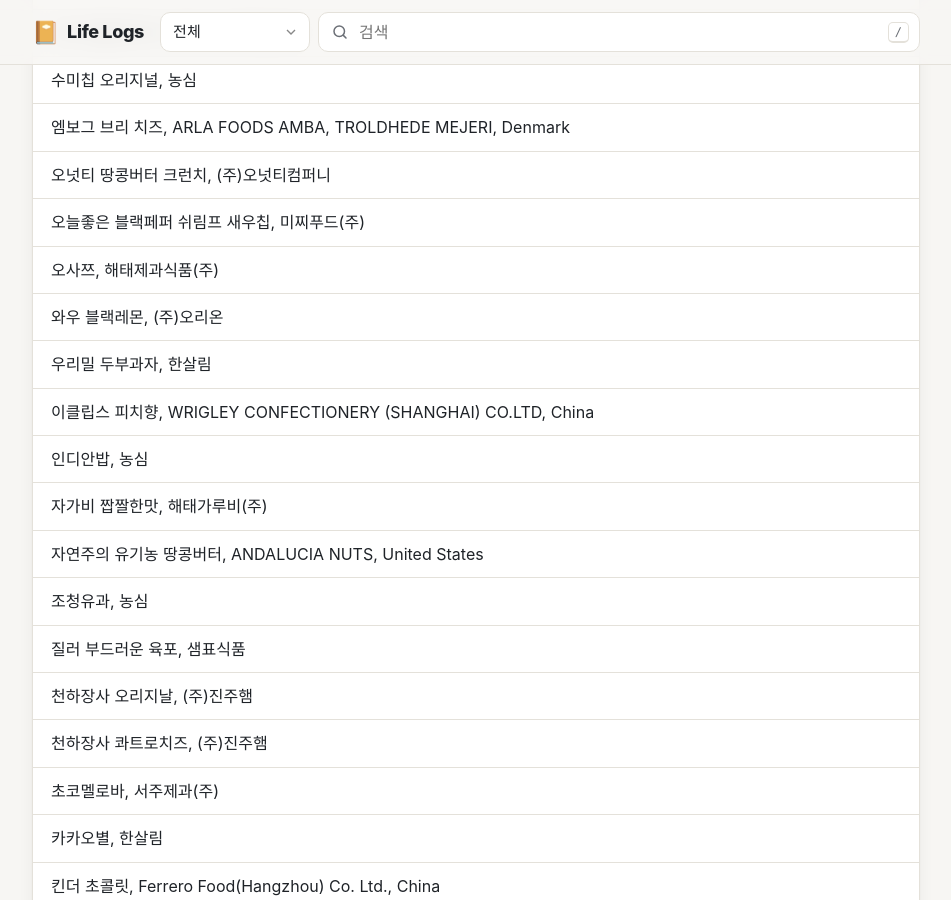
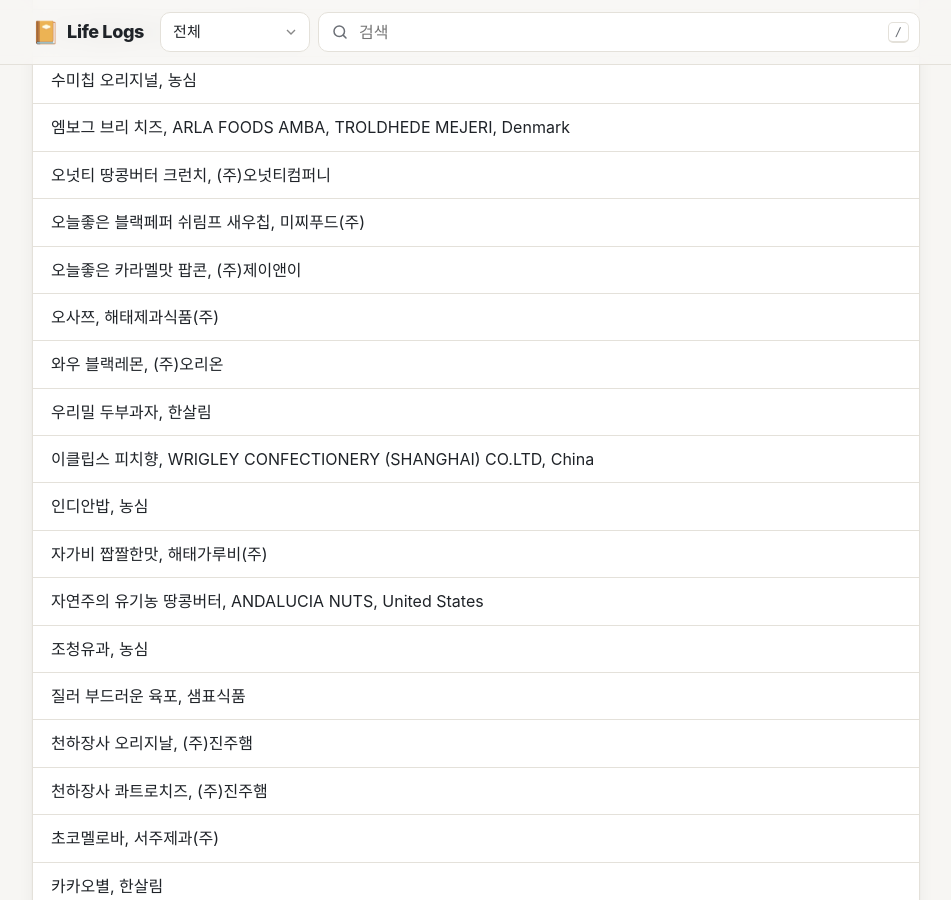
Before and after one commit to izeye/life-logs, a Jekyll site: the page built from foods.md, in a window 1280 px wide and 900 px high, scrolled down 1409 px. Shown: the whole window, without its empty margins (164-1115 px from the left). Built offline with Jekyll 4.4.1, drawn with Linux system fonts in a browser that asks for light colours; some web fonts are replaced; our own code applies the rules of GitHub Pages for plain Markdown files; Markdown is read by kramdown in place of the engine named in the settings.

Commit message:
Add "오늘좋은 카라멜맛 팝콘" entry
Co-Authored-By: Claude Opus 5.5 <noreply@anthropic.com>

```diff
--- a/foods.md
+++ b/foods.md
@@ -30,6 +30,7 @@
 * 엠보그 브리 치즈, ARLA FOODS AMBA, TROLDHEDE MEJERI, Denmark
 * 오넛티 땅콩버터 크런치, (주)오넛티컴퍼니
 * 오늘좋은 블랙페퍼 쉬림프 새우칩, 미찌푸드(주)
+* 오늘좋은 카라멜맛 팝콘, (주)제이앤이
 * 오사쯔, 해태제과식품(주)
 * 와우 블랙레몬, (주)오리온
 * 우리밀 두부과자, 한살림
```
